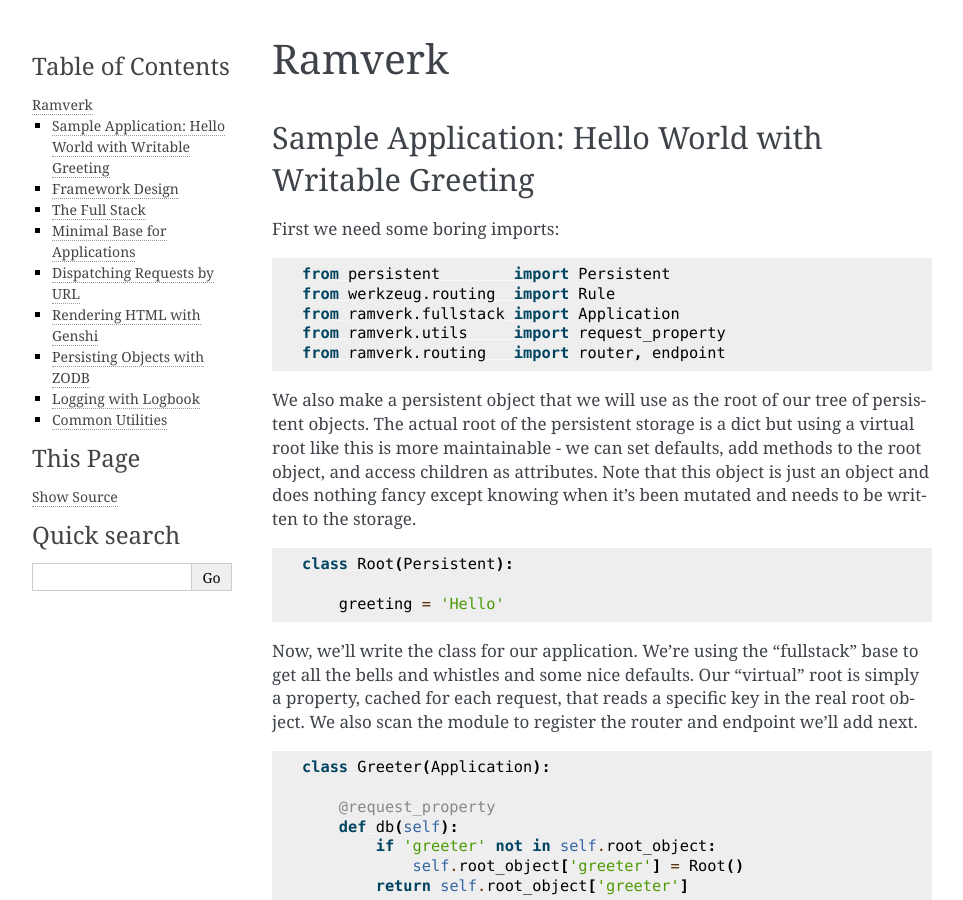
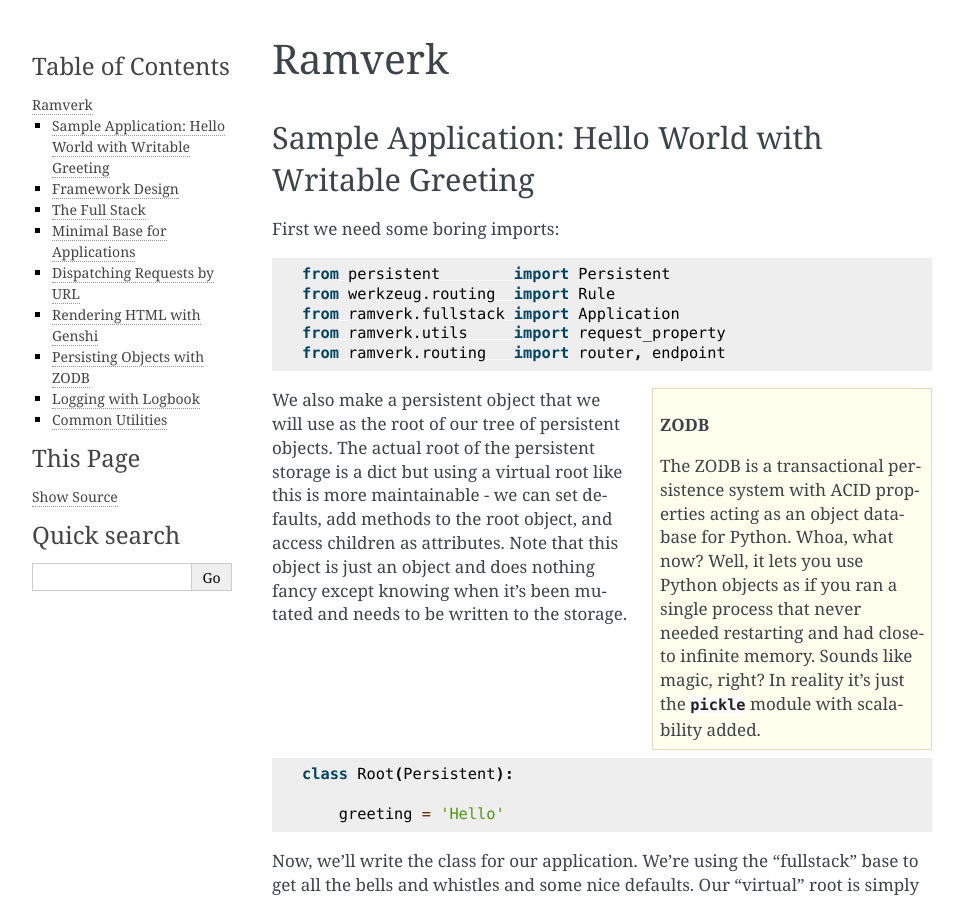
Before and after one commit to dag/relvlast, a Sphinx documentation site: the page built from docs/index.rst, in a window 1280 px wide and 900 px high. Shown: the whole window, without its empty margins (148-1111 px from the left). Built offline with Sphinx 7.4.7, drawn with Linux system fonts in a browser that asks for light colours.

Commit message:
sidebar about zodb in sample app section

```diff
--- a/docs/index.rst
+++ b/docs/index.rst
@@ -12,6 +12,14 @@
   from ramverk.fullstack import Application
   from ramverk.utils     import request_property
   from ramverk.routing   import router, endpoint
+
+.. sidebar:: ZODB
+
+  The ZODB is a transactional persistence system with ACID properties
+  acting as an object database for Python. Whoa, what now? Well, it lets
+  you use Python objects as if you ran a single process that never needed
+  restarting and had close-to infinite memory. Sounds like magic, right? In
+  reality it's just the :mod:`pickle` module with scalability added.
 
 We also make a persistent object that we will use as the root of our tree
 of persistent objects. The actual root of the persistent storage is a dict
```
